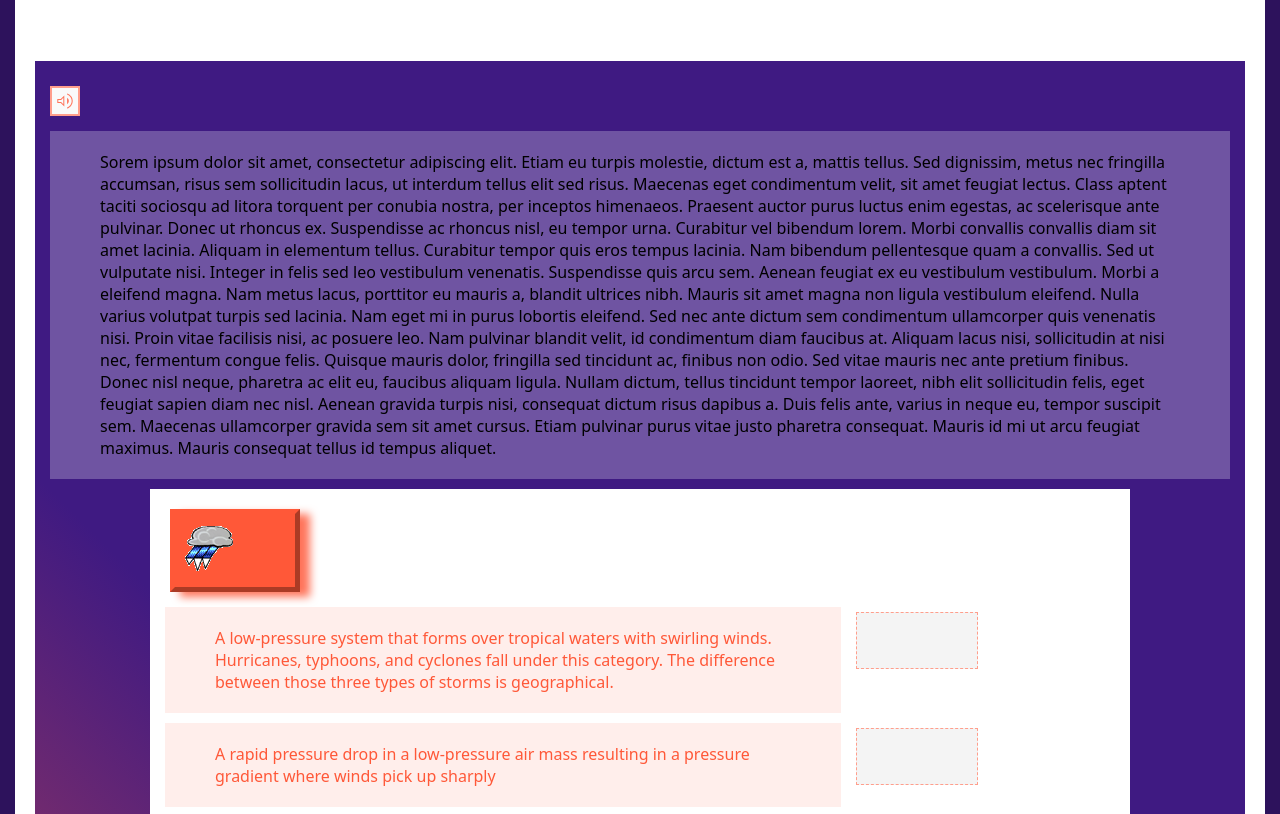
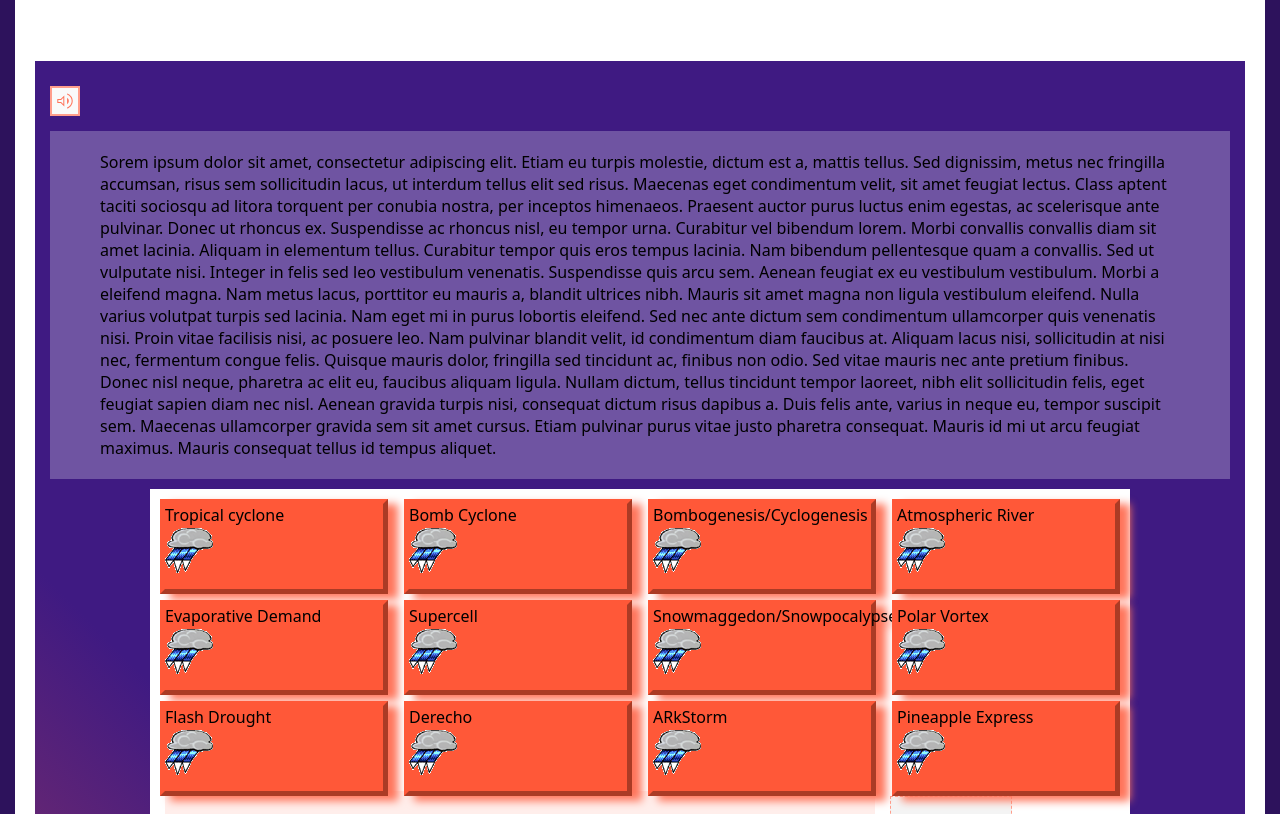
Before and after one commit to holmesjoli/weather-shift, a plain HTML site: page index.html in a window 1280 px wide. Shown: the part 124-938 px from the top of the page. Drawn offline with nearby package versions, Linux system fonts and the light colour scheme; a web font is replaced by a local one.

Commit message:
added terms

```diff
--- a/css/aesthetics.css
+++ b/css/aesthetics.css
@@ -57,7 +57,7 @@ p {
     border: 1px solid black;
 }
 
-.drag {
+.drag-item {
     filter: drop-shadow(rgb(255, 116, 90) 10px 5px 4px);
     border-style: outset;
     border-width: 5px;
--- a/css/layout.css
+++ b/css/layout.css
@@ -36,15 +36,18 @@ p {
     padding: 10px;
 }
 
-.drop-container {
+#drag-container {
+    display: grid;
+    grid-gap: 1rem;
+    grid-template-columns: repeat(auto-fit, minmax(200px, 1fr));
+}
+
+#drop-container {
     display: flex;
     flex-direction: column;
 }
 
 .drop-item {
-    display: flex;
-    flex-direction: row;
+    display: grid;
+    grid-template-columns: 1fr minmax(150px, 25%);
 }
-.term-description {
-    width: 60%;
-}
--- a/data/terms.csv
+++ b/data/terms.csv
@@ -1,13 +1,13 @@
-name,description,meterology_term
-Tropical cyclone,"A low-pressure system that forms over tropical waters with swirling winds. Hurricanes, typhoons, and cyclones fall under this category. The difference between those three types of storms is geographical.",TRUE
-Bomb Cyclone,A rapid pressure drop in a low-pressure air mass resulting in a pressure gradient where winds pick up sharply,TRUE
-Bombogenesis/Cyclogenesis,An atmospheric process where barometric pressure drops suddenly leading to the createion of a bomb cyclone,TRUE
-Atmospheric River,Describes regions in the atmosphere that transport moisture from the tropics to northern latitudes,TRUE
-Evaporative Demand,"A cyclical process where ground dries out more quickly in areas with high sun exposure and warmer temperatures. Warmer group releases more heat causing a ""thirstier"" environment.",TRUE
-Supercell,"A destructive type of thunderstorm defined by its powerful, rotating winds, sometimes resulting in tornadoes",TRUE
-Snowmaggedon/Snowpocalypse,A huge dump of snow creating blizzard-like conditions,FALSE
-Polar Vortex,"Is a large area of low pressure and cold air surrounding both of the Earth’s poles. It is a seasonal phenomenon, which is weaker in summer and stronger in winter. The term ‘vortex’ refers to the counterclockwise flow of air that helps keep the colder air near the poles.",TRUE
-Flash Drought,A period of abnormally high temperatures can lead to this weather phenomenon where high evaporation rates then lead to intense downpours,TRUE
-Derecho,A fast moving complex of thunderstorms,TRUE
-ARkStorm,"An apocalyptic megastorm named in reference to the Noachian, biblical flood",TRUE
-Pineapple Express,A type of atmospheric river where moisture builds up in the tropical Pacific,TRUE
+id,name,description,meterology_term
+1,Tropical cyclone,"A low-pressure system that forms over tropical waters with swirling winds. Hurricanes, typhoons, and cyclones fall under this category. The difference between those three types of storms is geographical.",TRUE
+2,Bomb Cyclone,A rapid pressure drop in a low-pressure air mass resulting in a pressure gradient where winds pick up sharply,TRUE
+3,Bombogenesis/Cyclogenesis,An atmospheric process where barometric pressure drops suddenly leading to the createion of a bomb cyclone,TRUE
+4,Atmospheric River,Describes regions in the atmosphere that transport moisture from the tropics to northern latitudes,TRUE
+5,Evaporative Demand,"A cyclical process where ground dries out more quickly in areas with high sun exposure and warmer temperatures. Warmer group releases more heat causing a ""thirstier"" environment.",TRUE
+6,Supercell,"A destructive type of thunderstorm defined by its powerful, rotating winds, sometimes resulting in tornadoes",TRUE
+7,Snowmaggedon/Snowpocalypse,A huge dump of snow creating blizzard-like conditions,FALSE
+8,Polar Vortex,"Is a large area of low pressure and cold air surrounding both of the Earth’s poles. It is a seasonal phenomenon, which is weaker in summer and stronger in winter. The term ‘vortex’ refers to the counterclockwise flow of air that helps keep the colder air near the poles.",TRUE
+9,Flash Drought,A period of abnormally high temperatures can lead to this weather phenomenon where high evaporation rates then lead to intense downpours,TRUE
+10,Derecho,A fast moving complex of thunderstorms,TRUE
+11,ARkStorm,"An apocalyptic megastorm named in reference to the Noachian, biblical flood",TRUE
+12,Pineapple Express,A type of atmospheric river where moisture builds up in the tropical Pacific,TRUE
--- a/index.html
+++ b/index.html
@@ -10,7 +10,7 @@
         <meta name="viewport" content="width=device-width, initial-scale=1">
 
         <!-- TODO update title -->
-        <meta property="og:title" content="Weather Shift -" />
+        <meta property="og:title" content="Weather Shift" />
         <meta property="og:type" content="article" />
         <!-- This link will not be published as live until we get the go ahead from NEIP and Paul -->
         <meta property="og:url" content="https://joliholmes.com/weather-shift" />
@@ -39,11 +39,8 @@
                     Nam pulvinar blandit velit, id condimentum diam faucibus at. Aliquam lacus nisi, sollicitudin at nisi nec, fermentum congue felis. Quisque mauris dolor, fringilla sed tincidunt ac, finibus non odio. Sed vitae mauris nec ante pretium finibus. Donec nisl neque, pharetra ac elit eu, faucibus aliquam ligula. Nullam dictum, tellus tincidunt tempor laoreet, nibh elit sollicitudin felis, eget feugiat sapien diam nec nisl. Aenean gravida turpis nisi, consequat dictum risus dapibus a. Duis felis ante, varius in neque eu, tempor suscipit sem. Maecenas ullamcorper gravida sem sit amet cursus. Etiam pulvinar purus vitae justo pharetra consequat. Mauris id mi ut arcu feugiat maximus. Mauris consequat tellus id tempus aliquet.
                 </p>
                 <div class="dnd">
-                    <div id="drag1" class="drag" draggable="true" ondragstart="drag(event)">
-                        <img src="assets/images/ccef/Freezing-Rain.gif">
-                    </div>
-                    <div id="drop-container">
-                    </div>
+                    <div id="drag-container"></div>
+                    <div id="drop-container"></div>
                 </div>
             </div>
         </main>
--- a/js/drag-and-drop.js
+++ b/js/drag-and-drop.js
@@ -14,12 +14,36 @@ function drop(ev) {
     ev.target.appendChild(document.getElementById(data));
 }
 
-function addDefinitions() {
+
+function addTerms(data) {
+    let container = d3.select("#drag-container");
+
+    let groups = container.selectAll("div")
+        .data(data)
+        .join("g")
+        .attr("class", "drag-item")
+        .attr("id", d => "drag"+d.id)
+        .attr("draggable", "true")
+        .attr("ondragstart", "drag(event)");
+
+    groups
+        .append("div")
+        .attr("class", "term-name")
+        .text(d => d.name);
+
+    groups.
+        append("img")
+        .attr("src", "assets/images/ccef/Freezing-Rain.gif")
+
+
+//     <div id="drag1" class="drag" draggable="true" ondragstart="drag(event)">
+//     <img src="assets/images/ccef/Freezing-Rain.gif">
+// </div>
+}
+
+function addDefinitions(data) {
 
     let container = d3.select("#drop-container");
-
-    d3.csv("data/terms.csv").then(function (data) {
-        console.log(data)
 
     let groups = container.selectAll("div")
         .data(data)
@@ -29,15 +53,24 @@ function addDefinitions() {
     groups
         .append("p")
         .attr("class", "term-description")
-            .text(d => d.description)
+        .text(d => d.description);
 
     groups
         .append("div")
         .attr("class", "drop")
         .attr("ondrop", "drop(event)")
-            .attr("ondragover", "allowDrop(event)")
-    });
+        .attr("ondragover", "allowDrop(event)");
 
 }
 
-addDefinitions();
+function main() {
+
+    d3.csv("data/terms.csv").then(function (data) {
+
+        addTerms(data);
+        addDefinitions(data);
+
+    });
+}
+
+main();
```
Lines whose indentation alone changed are shown as unchanged.
